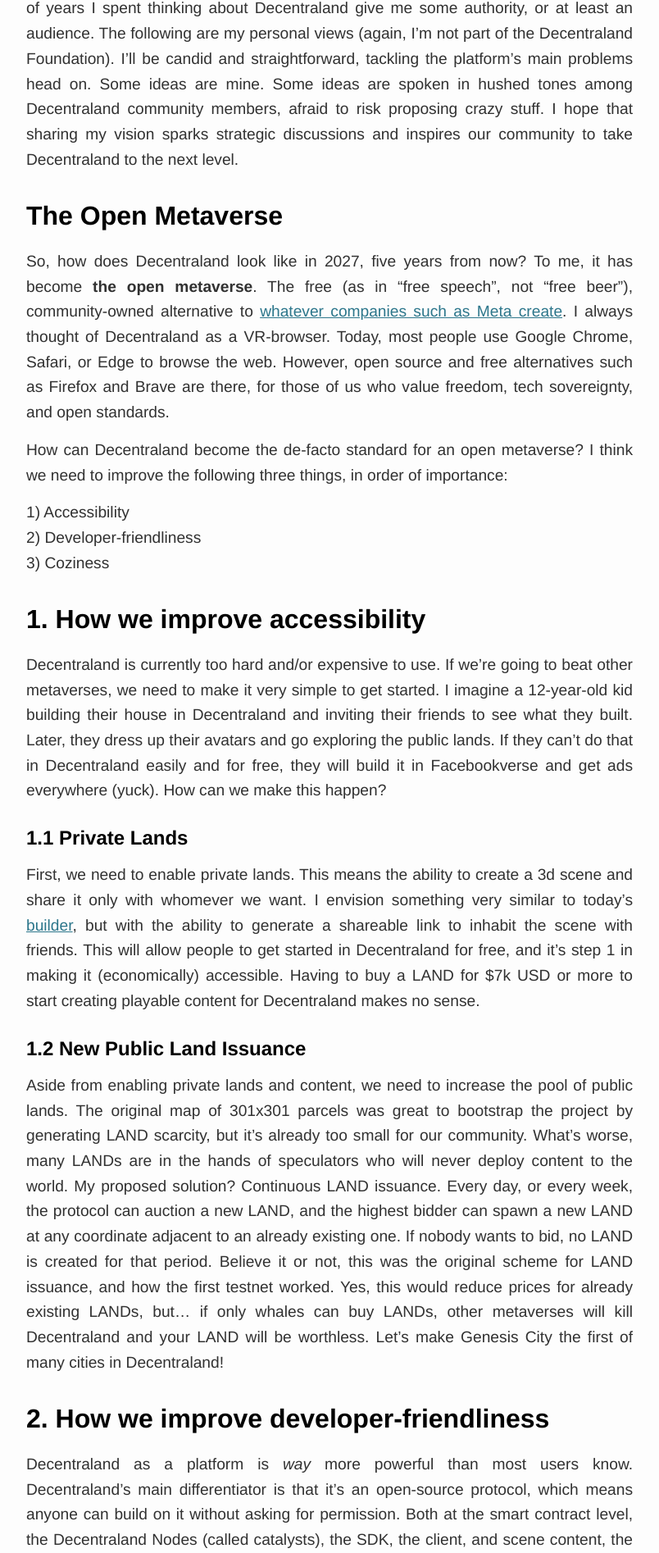
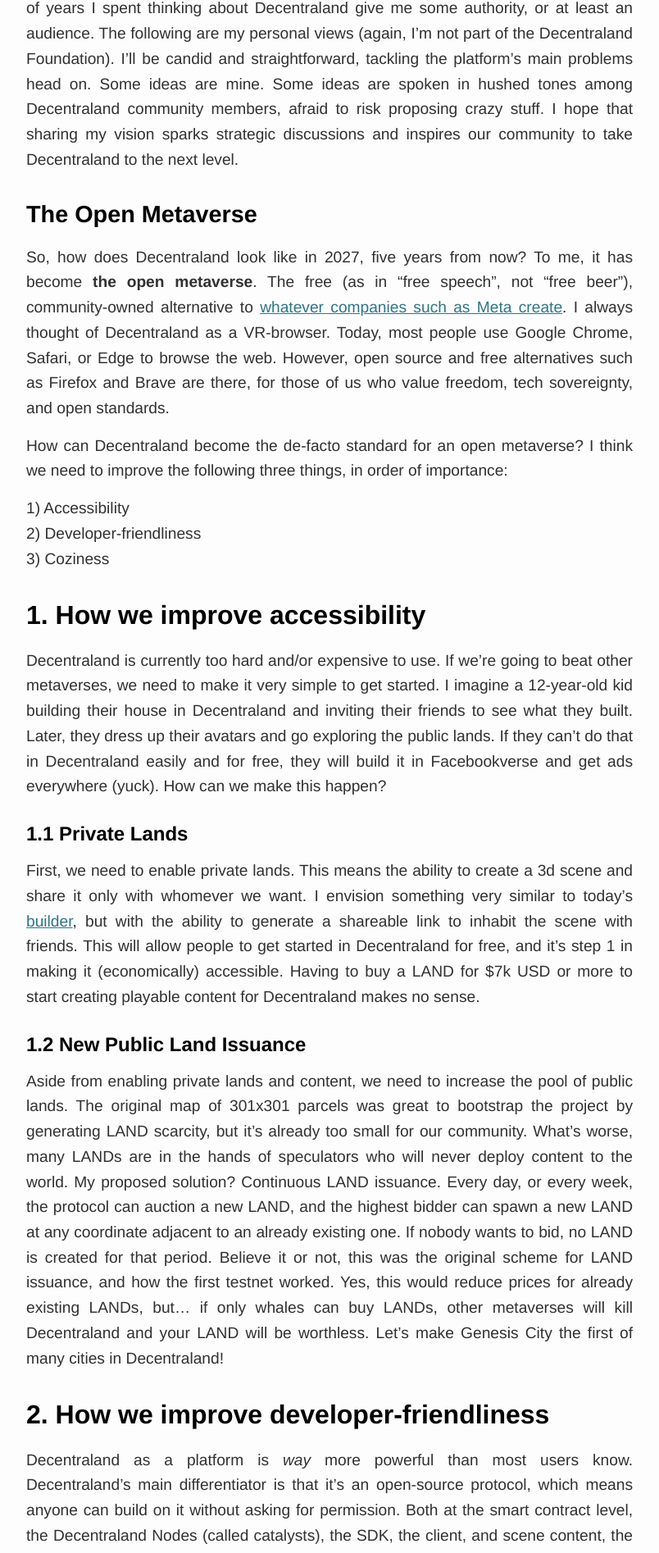
Before and after one commit to tobyornottobe/maraoz.github.io, a Jekyll site: the page built from _posts/2022-01-01-decentraland-vision.md, in a window 1280 px wide. Shown: the part 1376-3270 px from the top of the page at 82% size, without its empty margins (238-1042 px from the left). Built offline with Jekyll 4.4.1, drawn with Linux system fonts in a browser that asks for light colours.

```diff
--- a/_posts/2022-01-01-decentraland-vision.md
+++ b/_posts/2022-01-01-decentraland-vision.md
@@ -18,7 +18,7 @@ After leaving the project to focus on OpenZeppelin back in 2017, I've been amaze
 
 I also realized that my best contribution to the project was probably not going to be related to execution (funding or building projects, voting in the DAO, creating content), but to strategy and vision (as I contributed in the beginning). I hope the sheer amount of years I spent thinking about Decentraland give me some authority, or at least an audience. The following are my personal views (again, I'm not part of the Decentraland Foundation). I'll be candid and straightforward, tackling the platform's main problems head on. Some ideas are mine. Some ideas are spoken in hushed tones among Decentraland community members, afraid to risk proposing crazy stuff. I hope that sharing my vision sparks strategic discussions and inspires our community to take Decentraland to the next level.
 
-## The Open Metaverse
+# The Open Metaverse
 
 So, how does Decentraland look like in 2027, five years from now? To me, it has become **the open metaverse**. The free (as in "free speech", not "free beer"), community-owned alternative to [whatever companies such as Meta create](https://maraoz.com/img/decentraland-vision/you-zuck.jpg). I always thought of Decentraland as a VR-browser. Today, most people use Google Chrome, Safari, or Edge to browse the web. However, open source and free alternatives such as Firefox and Brave are there, for those of us who value freedom, tech sovereignty, and open standards.
 
```
